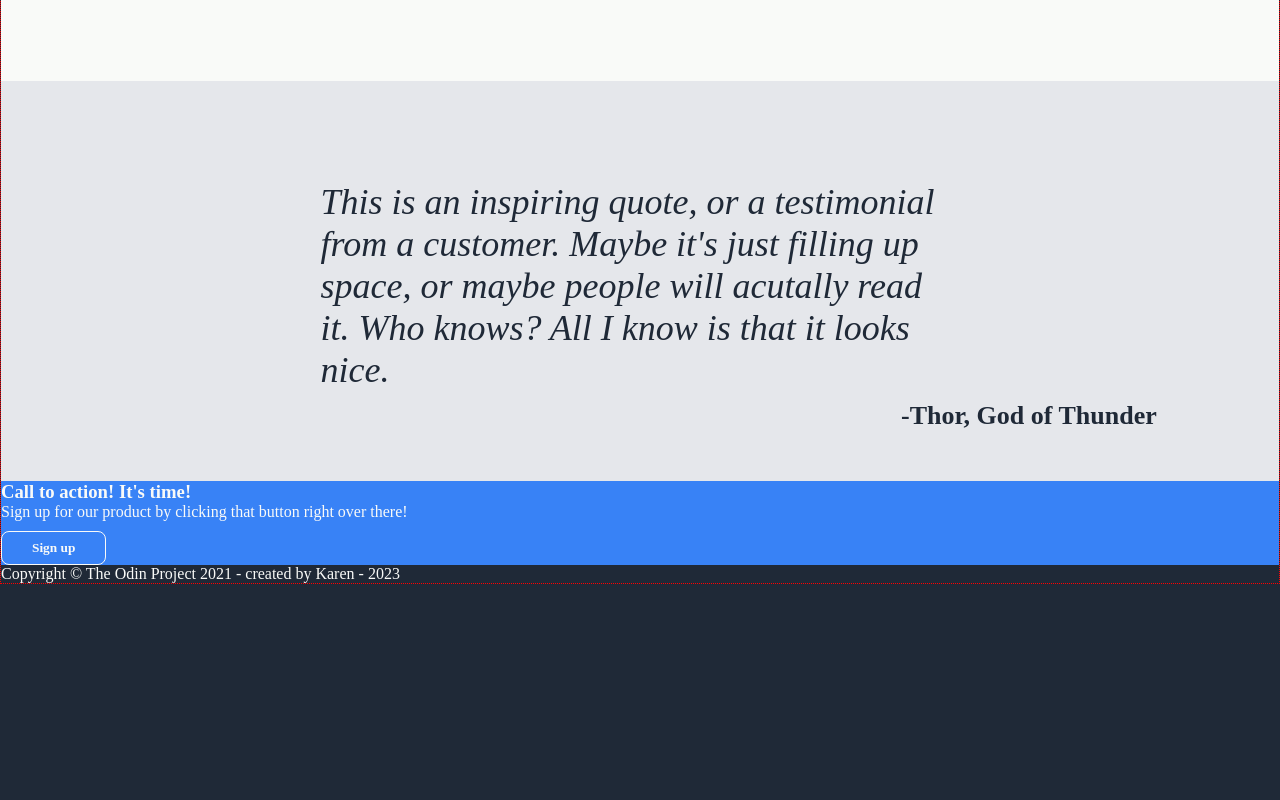
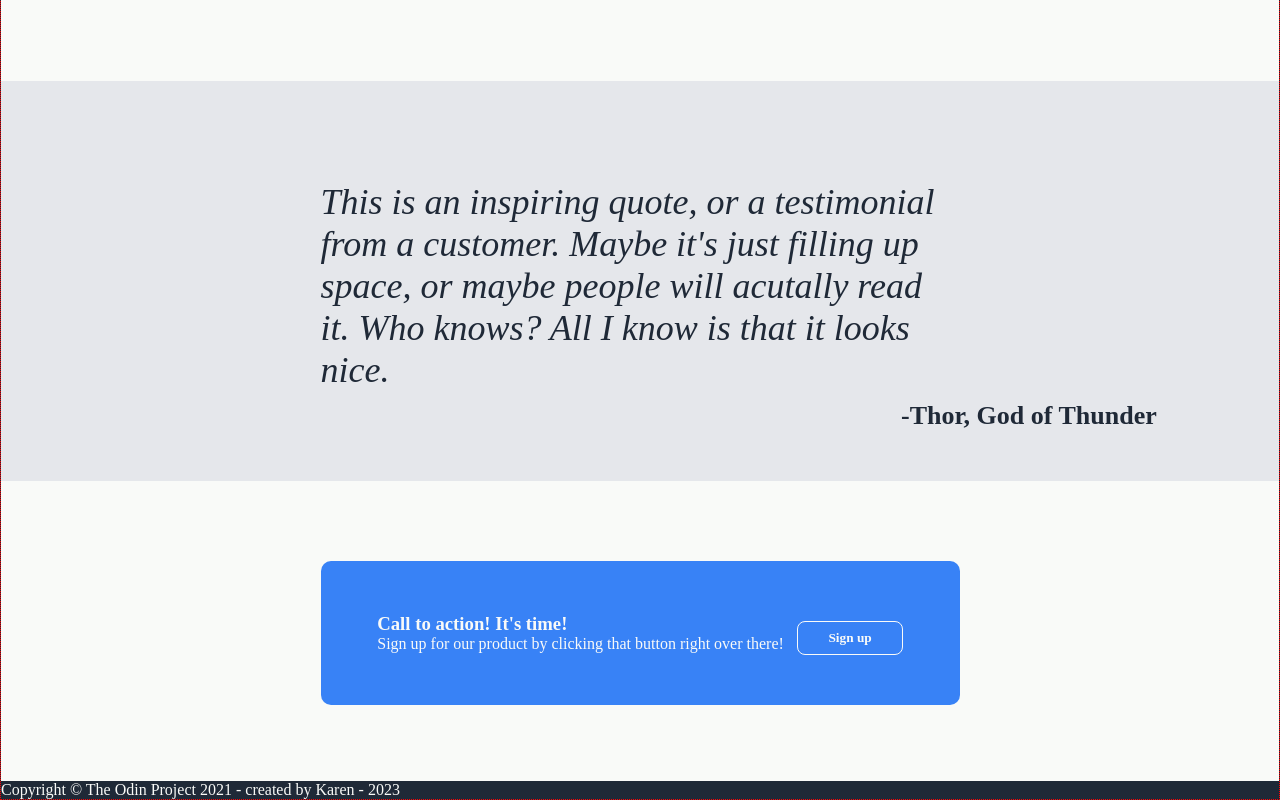
Before and after one commit to klb-dev/landing-page-generic, a plain HTML site: page index.html in a window 1280 px wide. Shown: the part 920-1720 px from the top of the page. Before the commit the page ends 1504 px from the top, so only its background shows below. Drawn offline with Linux system fonts and the light colour scheme.

Commit message:
styled cta

```diff
--- a/index.html
+++ b/index.html
@@ -56,9 +56,13 @@
     </main>
 
     <main class="main-4-container">
-        <h3 class="cta-title">Call to action! It's time!</h3>
-        <p class="cta-description">Sign up for our product by clicking that button right over there!</p>
-        <button class="btn btn-inverted">Sign up</button>
+        <div class="bg-color">
+            <div class="cta-container">
+                <h3 class="cta-title">Call to action! It's time!</h3>
+                <p class="cta-description">Sign up for our product by clicking that button right over there!</p>
+            </div>
+            <button class="btn btn-inverted">Sign up</button>
+        </div>
     </main>
 
     <footer class="foot-container">
--- a/styles.css
+++ b/styles.css
@@ -22,7 +22,9 @@ body {
 }
 
 .main-4-container {
-    background-color: #3882f6;
+    background-color: #f9faf8;
+    height: 300px;
+    padding-top: 80px;
 }
 
 .btn {
@@ -170,3 +172,19 @@ body {
     font-size: 26px;
     margin: 10px 900px;
 }
+
+/* cta section */
+
+.bg-color {
+    width: 50%;
+    margin: 0 auto;
+    padding: 50px;
+    display: flex;
+    justify-content: space-around;
+    align-items: center;
+    background-color: #3882f6;
+    border-radius: 10px;
+}
+
+
+/* footer */
```
